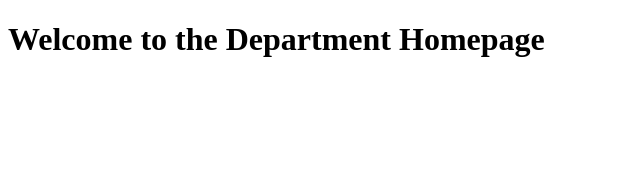
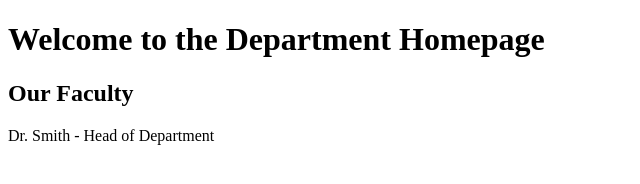
Before and after one commit to Arsh25075026/hello-ji, a plain HTML site: page index.html in a window 1280 px wide. Shown: the whole page, without its empty margins (0-640 px from the left). Drawn offline with Linux system fonts and the light colour scheme.

Commit message:
Add faculty section

```diff
--- a/index.html
+++ b/index.html
@@ -6,5 +6,9 @@
 </head>
 <body>
     <h1>Welcome to the Department Homepage</h1>
+    <section id="faculty">
+        <h2>Our Faculty</h2>
+        <p>Dr. Smith - Head of Department</p>
+    </section>
 </body>
 </html>
```
